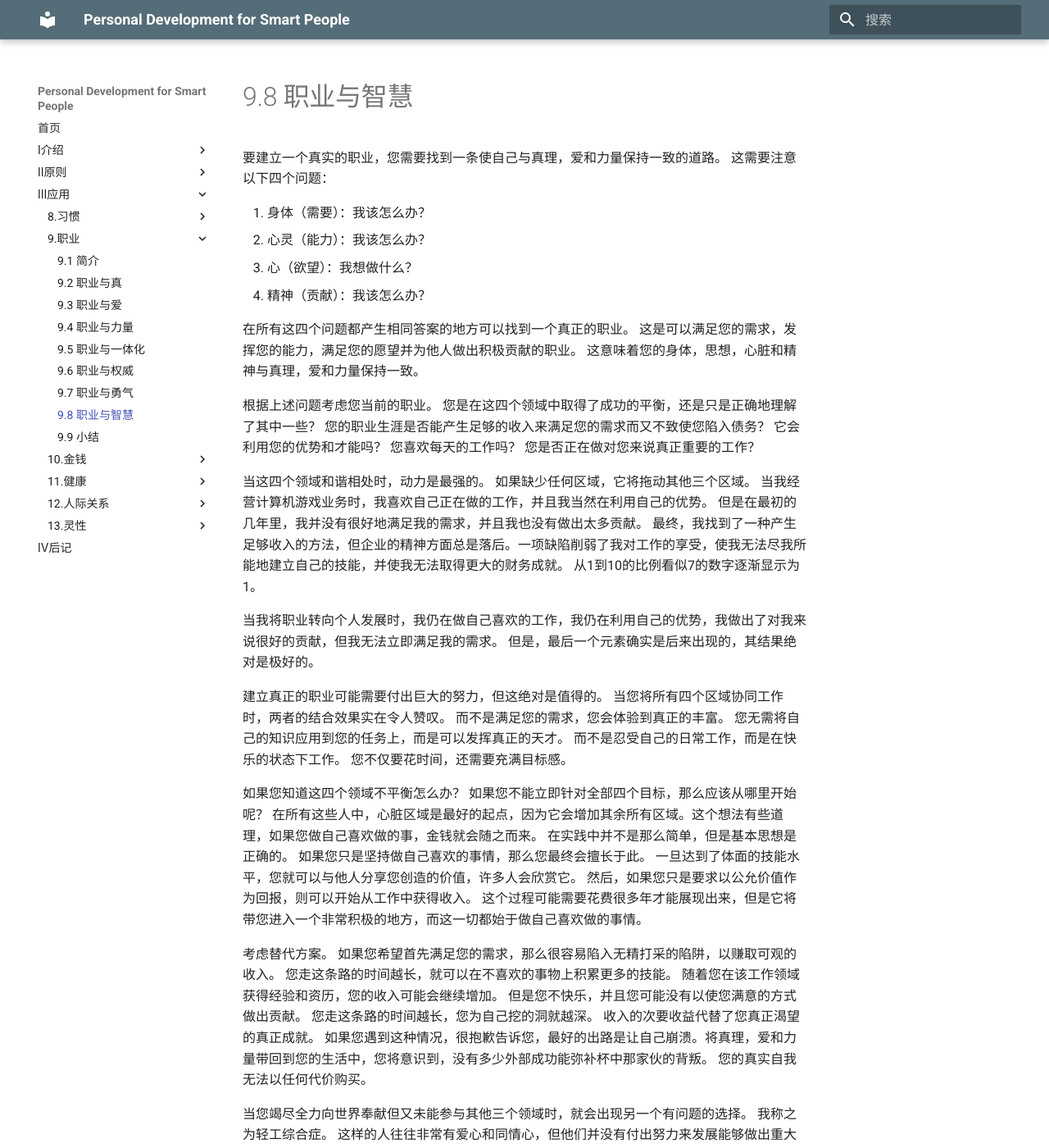
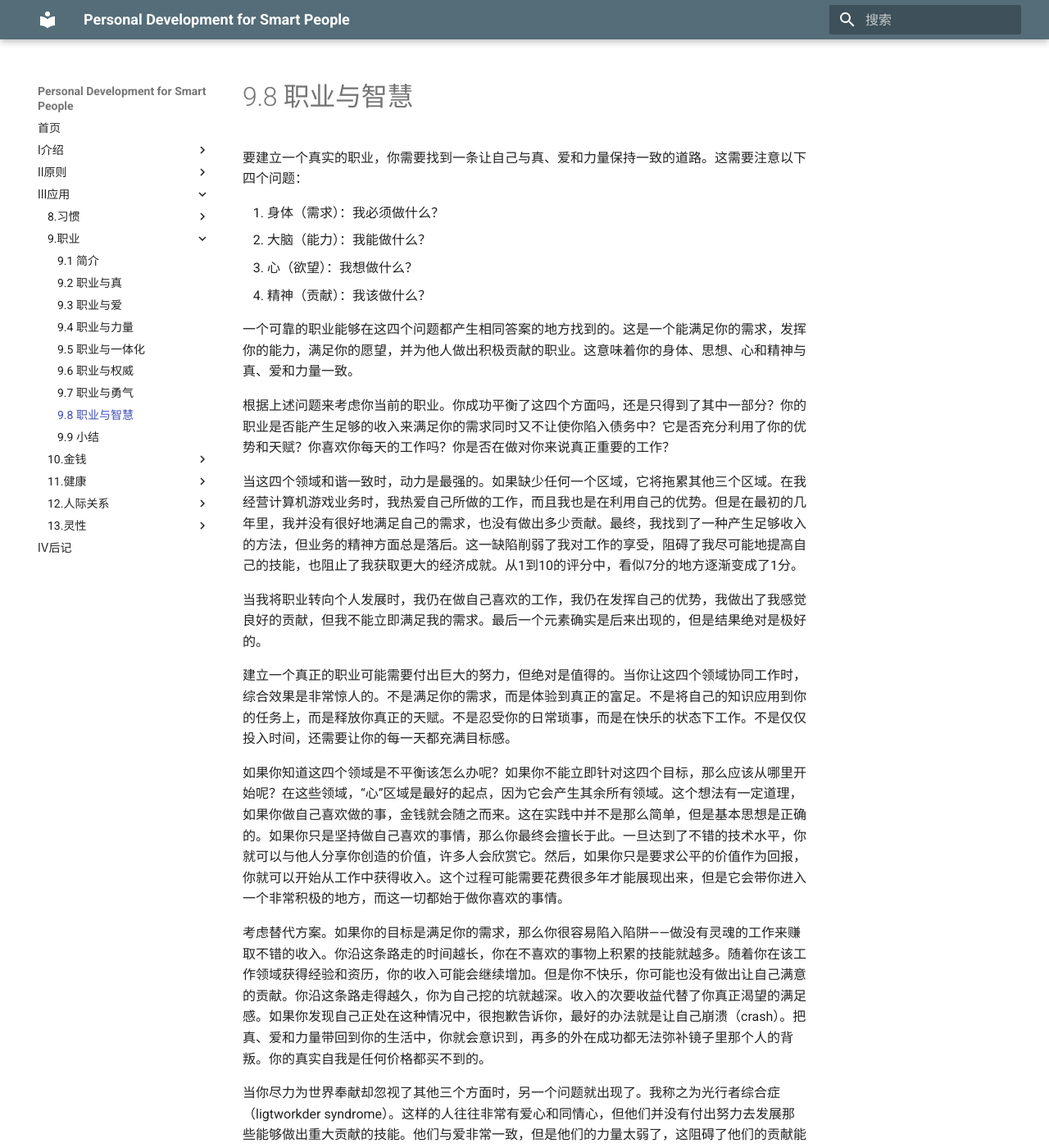
Before and after one commit to wtsnwei/pdsp, an MkDocs documentation site: the page built from docs/3.Application/09.career/07.career-and-intelligence.md, in a window 1280 px wide and 1400 px high. Shown: the whole window at 82% size. Built offline with MkDocs 1.6.1 and Material for MkDocs 9.7.7, drawn with Linux system fonts in a browser that asks for light colours; some of the changed text lies outside the part shown.

Commit message:
校对完了《career》这一章

```diff
--- a/docs/3.Application/09.career/07.career-and-intelligence.md
+++ b/docs/3.Application/09.career/07.career-and-intelligence.md
@@ -3,29 +3,29 @@ title:      Career and Intelligence
 date:       2021-03-13
 ---
 
-要建立一个真实的职业，您需要找到一条使自己与真理，爱和力量保持一致的道路。 这需要注意以下四个问题：
+要建立一个真实的职业，你需要找到一条让自己与真、爱和力量保持一致的道路。这需要注意以下四个问题：
 
-1. 身体（需要）：我该怎么办？
-2. 心灵（能力）：我该怎么办？
+1. 身体（需求）：我必须做什么？
+2. 大脑（能力）：我能做什么？
 3. 心（欲望）：我想做什么？
-4. 精神（贡献）：我该怎么办？
+4. 精神（贡献）：我该做什么？
 
-在所有这四个问题都产生相同答案的地方可以找到一个真正的职业。 这是可以满足您的需求，发挥您的能力，满足您的愿望并为他人做出积极贡献的职业。 这意味着您的身体，思想，心脏和精神与真理，爱和力量保持一致。
+一个可靠的职业能够在这四个问题都产生相同答案的地方找到的。这是一个能满足你的需求，发挥你的能力，满足你的愿望，并为他人做出积极贡献的职业。这意味着你的身体、思想、心和精神与真、爱和力量一致。
 
-根据上述问题考虑您当前的职业。 您是在这四个领域中取得了成功的平衡，还是只是正确地理解了其中一些？ 您的职业生涯是否能产生足够的收入来满足您的需求而又不致使您陷入债务？ 它会利用您的优势和才能吗？ 您喜欢每天的工作吗？ 您是否正在做对您来说真正重要的工作？
+根据上述问题来考虑你当前的职业。你成功平衡了这四个方面吗，还是只得到了其中一部分？你的职业是否能产生足够的收入来满足你的需求同时又不让使你陷入债务中？它是否充分利用了你的优势和天赋？你喜欢你每天的工作吗？你是否在做对你来说真正重要的工作？
 
-当这四个领域和谐相处时，动力是最强的。 如果缺少任何区域，它将拖动其他三个区域。 当我经营计算机游戏业务时，我喜欢自己正在做的工作，并且我当然在利用自己的优势。 但是在最初的几年里，我并没有很好地满足我的需求，并且我也没有做出太多贡献。 最终，我找到了一种产生足够收入的方法，但企业的精神方面总是落后。一项缺陷削弱了我对工作的享受，使我无法尽我所能地建立自己的技能，并使我无法取得更大的财务成就。 从1到10的比例看似7的数字逐渐显示为1。
+当这四个领域和谐一致时，动力是最强的。如果缺少任何一个区域，它将拖累其他三个区域。在我经营计算机游戏业务时，我热爱自己所做的工作，而且我也是在利用自己的优势。但是在最初的几年里，我并没有很好地满足自己的需求，也没有做出多少贡献。最终，我找到了一种产生足够收入的方法，但业务的精神方面总是落后。这一缺陷削弱了我对工作的享受，阻碍了我尽可能地提高自己的技能，也阻止了我获取更大的经济成就。从1到10的评分中，看似7分的地方逐渐变成了1分。
 
-当我将职业转向个人发展时，我仍在做自己喜欢的工作，我仍在利用自己的优势，我做出了对我来说很好的贡献，但我无法立即满足我的需求。 但是，最后一个元素确实是后来出现的，其结果绝对是极好的。
+当我将职业转向个人发展时，我仍在做自己喜欢的工作，我仍在发挥自己的优势，我做出了我感觉良好的贡献，但我不能立即满足我的需求。最后一个元素确实是后来出现的，但是结果绝对是极好的。
 
-建立真正的职业可能需要付出巨大的努力，但这绝对是值得的。 当您将所有四个区域协同工作时，两者的结合效果实在令人赞叹。 而不是满足您的需求，您会体验到真正的丰富。 您无需将自己的知识应用到您的任务上，而是可以发挥真正的天才。 而不是忍受自己的日常工作，而是在快乐的状态下工作。 您不仅要花时间，还需要充满目标感。
+建立一个真正的职业可能需要付出巨大的努力，但绝对是值得的。当你让这四个领域协同工作时，综合效果是非常惊人的。不是满足你的需求，而是体验到真正的富足。不是将自己的知识应用到你的任务上，而是释放你真正的天赋。不是忍受你的日常琐事，而是在快乐的状态下工作。不是仅仅投入时间，还需要让你的每一天都充满目标感。
 
-如果您知道这四个领域不平衡怎么办？ 如果您不能立即针对全部四个目标，那么应该从哪里开始呢？ 在所有这些人中，心脏区域是最好的起点，因为它会增加其余所有区域。这个想法有些道理，如果您做自己喜欢做的事，金钱就会随之而来。 在实践中并不是那么简单，但是基本思想是正确的。 如果您只是坚持做自己喜欢的事情，那么您最终会擅长于此。 一旦达到了体面的技能水平，您就可以与他人分享您创造的价值，许多人会欣赏它。 然后，如果您只是要求以公允价值作为回报，则可以开始从工作中获得收入。 这个过程可能需要花费很多年才能展现出来，但是它将带您进入一个非常积极的地方，而这一切都始于做自己喜欢做的事情。
+如果你知道这四个领域是不平衡该怎么办呢？如果你不能立即针对这四个目标，那么应该从哪里开始呢？在这些领域，“心”区域是最好的起点，因为它会产生其余所有领域。这个想法有一定道理，如果你做自己喜欢做的事，金钱就会随之而来。这在实践中并不是那么简单，但是基本思想是正确的。如果你只是坚持做自己喜欢的事情，那么你最终会擅长于此。一旦达到了不错的技术水平，你就可以与他人分享你创造的价值，许多人会欣赏它。然后，如果你只是要求公平的价值作为回报，你就可以开始从工作中获得收入。这个过程可能需要花费很多年才能展现出来，但是它会带你进入一个非常积极的地方，而这一切都始于做你喜欢的事情。
 
-考虑替代方案。 如果您希望首先满足您的需求，那么很容易陷入无精打采的陷阱，以赚取可观的收入。 您走这条路的时间越长，就可以在不喜欢的事物上积累更多的技能。 随着您在该工作领域获得经验和资历，您的收入可能会继续增加。 但是您不快乐，并且您可能没有以使您满意的方式做出贡献。 您走这条路的时间越长，您为自己挖的洞就越深。 收入的次要收益代替了您真正渴望的真正成就。 如果您遇到这种情况，很抱歉告诉您，最好的出路是让自己崩溃。将真理，爱和力量带回到您的生活中，您将意识到，没有多少外部成功能弥补杯中那家伙的背叛。 您的真实自我无法以任何代价购买。
+考虑替代方案。如果你的目标是满足你的需求，那么你很容易陷入陷阱——做没有灵魂的工作来赚取不错的收入。你沿这条路走的时间越长，你在不喜欢的事物上积累的技能就越多。随着你在该工作领域获得经验和资历，你的收入可能会继续增加。但是你不快乐，你可能也没有做出让自己满意的贡献。你沿这条路走得越久，你为自己挖的坑就越深。收入的次要收益代替了你真正渴望的满足感。如果你发现自己正处在这种情况中，很抱歉告诉你，最好的办法就是让自己崩溃（crash）。把真、爱和力量带回到你的生活中，你就会意识到，再多的外在成功都无法弥补镜子里那个人的背叛。你的真实自我是任何价格都买不到的。
 
-当您竭尽全力向世界奉献但又未能参与其他三个领域时，就会出现另一个有问题的选择。 我称之为轻工综合症。 这样的人往往非常有爱心和同情心，但他们并没有付出努力来发展能够做出重大贡献的技能。 他们非常喜欢爱情，但是他们的力量太弱了，这阻碍了他们的贡献能力。 他们必须搁置其宏伟使命，以凑足足够的钱来支付房租。 如果您想改变世界，请选择一种有效的方法。 如果您不能满足基本需求，那么您就不会做任何事情。
+当你尽力为世界奉献却忽视了其他三个方面时，另一个问题就出现了。我称之为光行者综合症（ligtworkder syndrome）。这样的人往往非常有爱心和同情心，但他们并没有付出努力去发展那些能够做出重大贡献的技能。他们与爱非常一致，但是他们的力量太弱了，这阻碍了他们的贡献能力。为了凑够钱来支付房租，他们不得不搁置其宏伟使命。如果你想改变世界，那么就选择一种有效的方法。如果你不能满足自己的基本需求，那么你就不能给任何人带来好处。
 
-最后一种选择是将人才和技能的发展放在首位，但这也可能是死路一条。您可能最终会变得非常擅长于您根本不喜欢的事物或无法满足您的需求的事物，这会使您与真正的自我脱节。您可能最终会变得非常擅长于您根本不喜欢的事物或无法满足您的需求的事物，这会使您与真正的自我脱节。 我认为，仅仅因为父母想要的，父母就迫使孩子从事医学或法律等特定工作是一个巨大的错误。 这个世界不需要更多不快乐，没有成就的医生和律师。
+最后一种选择是把发展你的天赋和技能作为你的首页任务，但这也可能是一条死胡同。你可能会变得非常擅长于某些事情，但是你并不喜欢它或它无法满足你的需求，这会让你与真正的自我分离。。仅仅因为父母想要，就强迫孩子从事特定的工作，例如医学或法律，我认为这是一个巨大的错误。这个世界不需要更多不快乐、没有成就的医生和律师。
 
-真正的幸福无可替代。 最好是在公园的长椅上做自己喜欢的，无家可归和折磨的事情，而不是以数百万美元的价格卖掉灵魂。 不过，好消息是，如果您遵循以心脏为中心的道路，那么您可能不会长期遭受折磨。您将从事为他人提供价值的工作，而这恰恰是您最初创造收入的方式。
+真正的幸福无可替代。做自己喜欢的事、无家可归、身无分文、在公园的长椅上工作，也比为了几百万美元出卖你的灵魂要好。好消息是，如果你遵循以心为中心的道路，你可能不会破产太久。你将从事为他人提供价值的工作，而这恰恰是你最初创造收入的方式。
```
Also changed, not shown: docs/3.Application/09.career/08.小结.md (+3 -3 lines).
